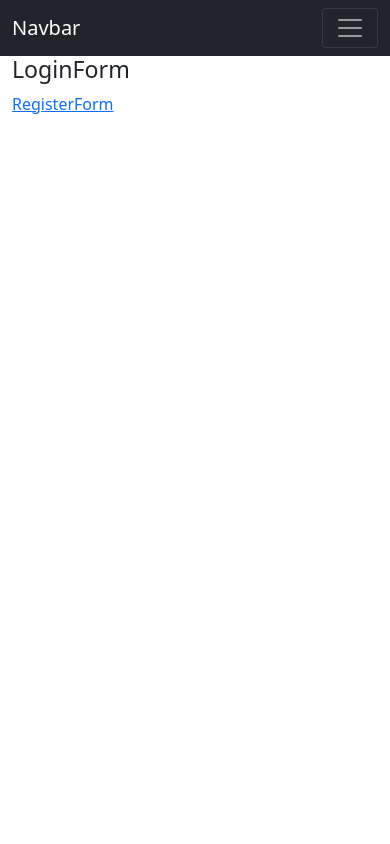
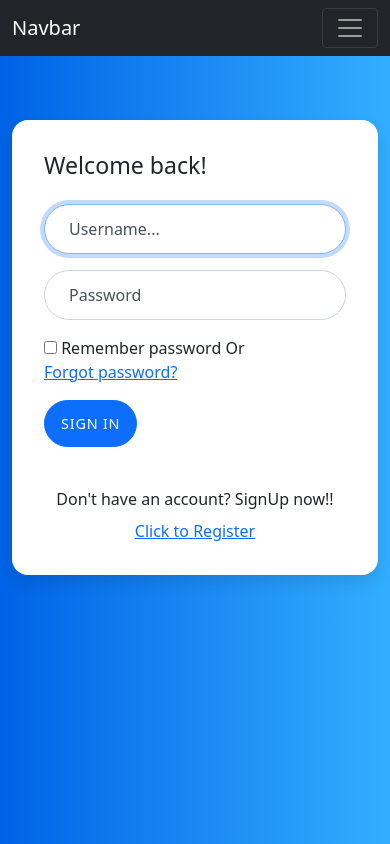
Before and after one commit to Mygithubtejas-nayak/MyRestaurant, a Django app: page /LoginForm/ in a window 390 px wide. Run offline with Django 3.2, Linux system fonts and the light colour scheme; some libraries are stand-ins or nearby versions.

Commit message:
login control

```diff
--- a/Restaurantapp/urls.py
+++ b/Restaurantapp/urls.py
@@ -4,6 +4,9 @@ from . import views
 urlpatterns = [
     path('', views.homepage, name = 'homepage'),
     path('ContactForm/', views.Contact, name = 'ContactForm'),
-    path('LoginForm/', views.Login, name = 'LoginForm'),
-    path('RegisterForm/', views.Register, name = 'RegisterForm')
+    path('LoginForm/', views.LoginForm, name = 'LoginForm'),
+    path('Logout/', views.Logout, name = 'Logout'),
+    path('RegisterForm/', views.Register, name = 'RegisterForm'),
+    path('OrderNow/', views.OrderNow, name = 'OrderNow'),
+    path('trial/', views.trial, name = 'trial')
 ]
--- a/Restaurantapp/views.py
+++ b/Restaurantapp/views.py
@@ -1,28 +1,84 @@
-from django.shortcuts import render, HttpResponseRedirect
+from django.shortcuts import render, HttpResponseRedirect, redirect
 from .forms import ContactForm, CreateUserForm
 from django.contrib.auth.forms import UserCreationForm
+from django.contrib import messages
+from django.contrib.auth import authenticate, login, logout
+from django.contrib.auth.decorators import login_required
 
 # Create your views here.
 
 def homepage(request):
-    return render(request, 'Restaurantapp/homepage.html', )
+    return render(request, 'Restaurantapp/homepage.html')
+
+@login_required(login_url='LoginForm')
+def OrderNow(request):
+    return render(request, 'Restaurantapp/OrderNow.html')
+
+def trial(request):
+    return render(request, 'Restaurantapp/trial.html')
+
+
+def LoginForm(request):
+    if request.user.is_authenticated:
+        return HttpResponseRedirect('/')
+    else:
+        if request.method == 'POST':
+            username = request.POST.get('username')
+            password = request.POST.get('password')
+
+            user = authenticate(request, username = username, password = password)
+
+            if user is not None:
+                login(request, user)
+                return HttpResponseRedirect('/OrderNow')
+            else:
+                messages.info(request, 'Username OR Password is incorrect')
+
+        return render(request, 'Restaurantapp/LoginForm.html')
+
+
 
 def Login(request):
-    return render(request, 'Restaurantapp/LoginForm.html')
+    if request.user.is_authenticated:
+        return HttpResponseRedirect('/')
+    else:
+        if request.method == 'POST':
+            username = request.POST.get('username')
+            password = request.POST.get('password')
+
+            user = authenticate(request, username = username, password = password)
+
+            if user is not None:
+                login(request, user)
+                return HttpResponseRedirect('/')
+            else:
+                messages.info(request, 'Username OR Password is incorrect')
+
+        return render(request, 'Restaurantapp/LoginForm.html')
+
+
+def Logout(request):
+    logout(request)
+    return HttpResponseRedirect('/LoginForm')
+
 
 def Register(request):
+    if request.user.is_authenticated:
+        return HttpResponseRedirect('/')
+    else:
+        form = CreateUserForm()
 
-    form = CreateUserForm()
+        if request.method == 'POST':
+            form = CreateUserForm(request.POST)
 
-    if request.method == 'POST':
-        form = CreateUserForm(request.POST)
+            if form.is_valid():
+                form.save()
+                user = form.cleaned_data.get('username')
+                messages.success(request, user + ' user was created')
+                return HttpResponseRedirect('/LoginForm')
 
-        if form.is_valid():
-            form.save()
-            return HttpResponseRedirect('/RegisterForm')
-
-    context = {'form' : form}
-    return render(request, 'Restaurantapp/RegisterForm.html', context)
+        context = {'form' : form}
+        return render(request, 'Restaurantapp/RegisterForm.html', context)
 
 
 def Contact(request):
--- /dev/null
+++ b/static/Restaurantapp/CSS/LoginForm.css
@@ -0,0 +1,112 @@
+:root {
+    --input-padding-x: 1.5rem;
+    --input-padding-y: 0.75rem;
+  }
+
+  .login,
+  .image {
+    min-height: 100vh;
+  }
+
+  .bg-image {
+    background-image: url('https://source.unsplash.com/WEQbe2jBg40/600x1200');
+    background-size: cover;
+    background-position: center;
+  }
+
+  .login-heading {
+    font-weight: 300;
+  }
+
+  .btn-login {
+    font-size: 0.9rem;
+    letter-spacing: 0.05rem;
+    padding: 0.75rem 1rem;
+    border-radius: 2rem;
+  }
+
+  .form-label-group {
+    position: relative;
+    margin-bottom: 1rem;
+  }
+
+  .form-label-group>input,
+  .form-label-group>label {
+    padding: var(--input-padding-y) var(--input-padding-x);
+    height: auto;
+    border-radius: 2rem;
+  }
+
+  .form-label-group>label {
+    position: absolute;
+    top: 0;
+    left: 0;
+    display: block;
+    width: 100%;
+    margin-bottom: 0;
+    /* Override default `<label>` margin */
+    line-height: 1.5;
+    color: #495057;
+    cursor: text;
+    /* Match the input under the label */
+    border: 1px solid transparent;
+    border-radius: .25rem;
+    transition: all .1s ease-in-out;
+  }
+
+  .form-label-group input::-webkit-input-placeholder {
+    color: transparent;
+  }
+
+  .form-label-group input:-ms-input-placeholder {
+    color: transparent;
+  }
+
+  .form-label-group input::-ms-input-placeholder {
+    color: transparent;
+  }
+
+  .form-label-group input::-moz-placeholder {
+    color: transparent;
+  }
+
+  .form-label-group input::placeholder {
+    color: transparent;
+  }
+
+  .form-label-group input:not(:placeholder-shown) {
+    padding-top: calc(var(--input-padding-y) + var(--input-padding-y) * (2 / 3));
+    padding-bottom: calc(var(--input-padding-y) / 3);
+  }
+
+  .form-label-group input:not(:placeholder-shown)~label {
+    padding-top: calc(var(--input-padding-y) / 3);
+    padding-bottom: calc(var(--input-padding-y) / 3);
+    font-size: 12px;
+    color: #777;
+  }
+
+  /* Fallback for Edge
+  -------------------------------------------------- */
+
+  @supports (-ms-ime-align: auto) {
+    .form-label-group>label {
+      display: none;
+    }
+    .form-label-group input::-ms-input-placeholder {
+      color: #777;
+    }
+  }
+
+  /* Fallback for IE
+  -------------------------------------------------- */
+
+  @media all and (-ms-high-contrast: none),
+  (-ms-high-contrast: active) {
+    .form-label-group>label {
+      display: none;
+    }
+    .form-label-group input:-ms-input-placeholder {
+      color: #777;
+    }
+  }
--- a/templates/Restaurantapp/LoginForm.html
+++ b/templates/Restaurantapp/LoginForm.html
@@ -1,8 +1,61 @@
 {% extends 'Restaurantapp/base.html' %}
 {% load static %}
+
+{% block css %}
+
+    <link rel="stylesheet" href={% static "Restaurantapp/CSS/LoginForm.css" %}>
+    <link rel="stylesheet" href={% static "Restaurantapp/CSS/RegisterForm.css" %}>
+
+{% endblock css %}
+
 {% block content %}
+<div class="container">
+    <br>
+    <br>
+    <br>
+    <div class="row">
+      <div class="col-lg-8 col-xl-7 mx-auto">
+        <div class="card card-signin flex-row my-5">
+          <div class="card-img-left d-none d-md-flex">
+             <!-- Background image for card set in CSS! -->
+          </div>
+          <div class="card-body">
+            <h3 class="login-heading mb-4">Welcome back!</h3>
+                <form action="" method="POST">
+                  {% csrf_token %}
+                  <div class="form-label-group">
 
-    <h3>LoginForm</h3>
-    <a href={% url 'RegisterForm' %}>RegisterForm</a>
+                    <input type="text" id="inputUsername" name="username"  class="form-control" placeholder="Username" required autofocus>
+                    <label for="inputUsername">Username...</label>
+                  </div>
+
+                  <div class="form-label-group">
+
+                    <input type="password" id="inputPassword"  name="password" class="form-control" placeholder="Password" required>
+                    <label for="inputPassword">Password</label>
+                  </div>
+
+                  <div class="custom-control custom-checkbox mb-3">
+                    <input type="checkbox" class="custom-control-input" id="customCheck1">
+                    <label class="custom-control-label" for="customCheck1">Remember password Or </label>
+                    <label class="custom-control-label text-center" for="customCheck1"><a href="#">Forgot password?</a></label>
+                  </div>
+                  <button class="btn btn-lg btn-primary btn-block btn-login text-uppercase font-weight-bold mb-2" type="submit">Sign in</button>
+                  <br>
+                  <br>
+                  {% for message in messages %}
+
+                        <p class="d-block text-center mt-2 ">{{ message }}</p>
+
+                    {% endfor %}
+                  <div class="d-block text-center mt-2 ">Don't have an account? SignUp now!!<a class="d-block text-center mt-2 custom-control-label" href={% url 'RegisterForm' %}>Click to Register</a></div>
+                </form>
+          </div>
+        </div>
+      </div>
+    </div>
+  </div>
+
+
 
 {% endblock content %}
--- /dev/null
+++ b/templates/Restaurantapp/OrderNow.html
@@ -0,0 +1,5 @@
+{% extends "Restaurantapp/base.html" %}
+{% load static %}
+{% block content %}
+    <h1>Order Now</h1>
+{% endblock content %}
--- a/templates/Restaurantapp/base.html
+++ b/templates/Restaurantapp/base.html
@@ -30,7 +30,7 @@
 
 
     <!--Navigation Bar-->
-    <nav class="navbar navbar-expand-lg navbar-dark bg-dark">
+    <nav class="navbar fixed-top navbar-expand-lg navbar-dark bg-dark">
         <div class="container-fluid">
             <a class="navbar-brand" href={% url 'homepage' %}>Navbar</a>
             <button class="navbar-toggler" type="button" data-bs-toggle="collapse" data-bs-target="#navbarNavDropdown" aria-controls="navbarNavDropdown" aria-expanded="false" aria-label="Toggle navigation">
@@ -42,36 +42,42 @@
                         <a class="nav-link" aria-current="page" href= {% url 'homepage' %}>Home</a>
                     </li>
                     <li class="nav-item">
-                        <a class="nav-link" href="#">Features</a>
+                        <a class="nav-link" href={% url 'OrderNow' %}>Order Online</a>
                     </li>
+                    <li class="nav-item">
+                        <a class="nav-link" href={% url 'ContactForm' %}>Contact Us</a>
+                    </li>
+
+                    {% if request.user.is_authenticated %}
                     <li class="nav-item dropdown">
                         <a class="nav-link dropdown-toggle" href="#" id="navbarDropdownMenuLink" role="button" data-bs-toggle="dropdown" aria-expanded="false">
-                        Dropdown link
+                            Hello {{request.user}}
                         </a>
                         <ul class="dropdown-menu" aria-labelledby="navbarDropdownMenuLink">
                             <li><a class="dropdown-item" href="#">Action</a></li>
                             <li><a class="dropdown-item" href="#">Another action</a></li>
-                            <li><a class="dropdown-item" href="#">Something else here</a></li>
+                            <li >
+                                <a class="dropdown-item" href={% url 'Logout' %}>Logout</a>
+                            </li>
                         </ul>
                     </li>
-                    <li class="nav-item">
-                        <a class="nav-link" href={% url 'ContactForm' %}>Contact Us</a>
-                    </li>
-                    <li class="nav-item ms-auto">
-                        <a class="nav-link" href={% url 'LoginForm' %}>Login</a>
-                    </li>
+                    <span class="navbar-text">
+
+                    </span>
+
+                    {% endif %}
                 </ul>
             </div>
         </div>
     </nav>
 
-    <div class="container-fluid">
+
 
         <!--Content Block for Other Pages-->
         {% block content %}
         {% endblock content %}
 
-    </div>
+
 
 </body>
 </html>
```
Also changed, not shown: static/Restaurantapp/CSS/trial.css (added, +16 -0 lines), templates/Restaurantapp/RegisterForm.html (+10 -1 lines), templates/Restaurantapp/trial.html (added, +128 -0 lines), db.sqlite3, static/Restaurantapp/CSS/img_parallax.jpg (added), static/Restaurantapp/CSS/img_parallax2.jpg (added), static/Restaurantapp/CSS/img_parallax3.jpg (added).
